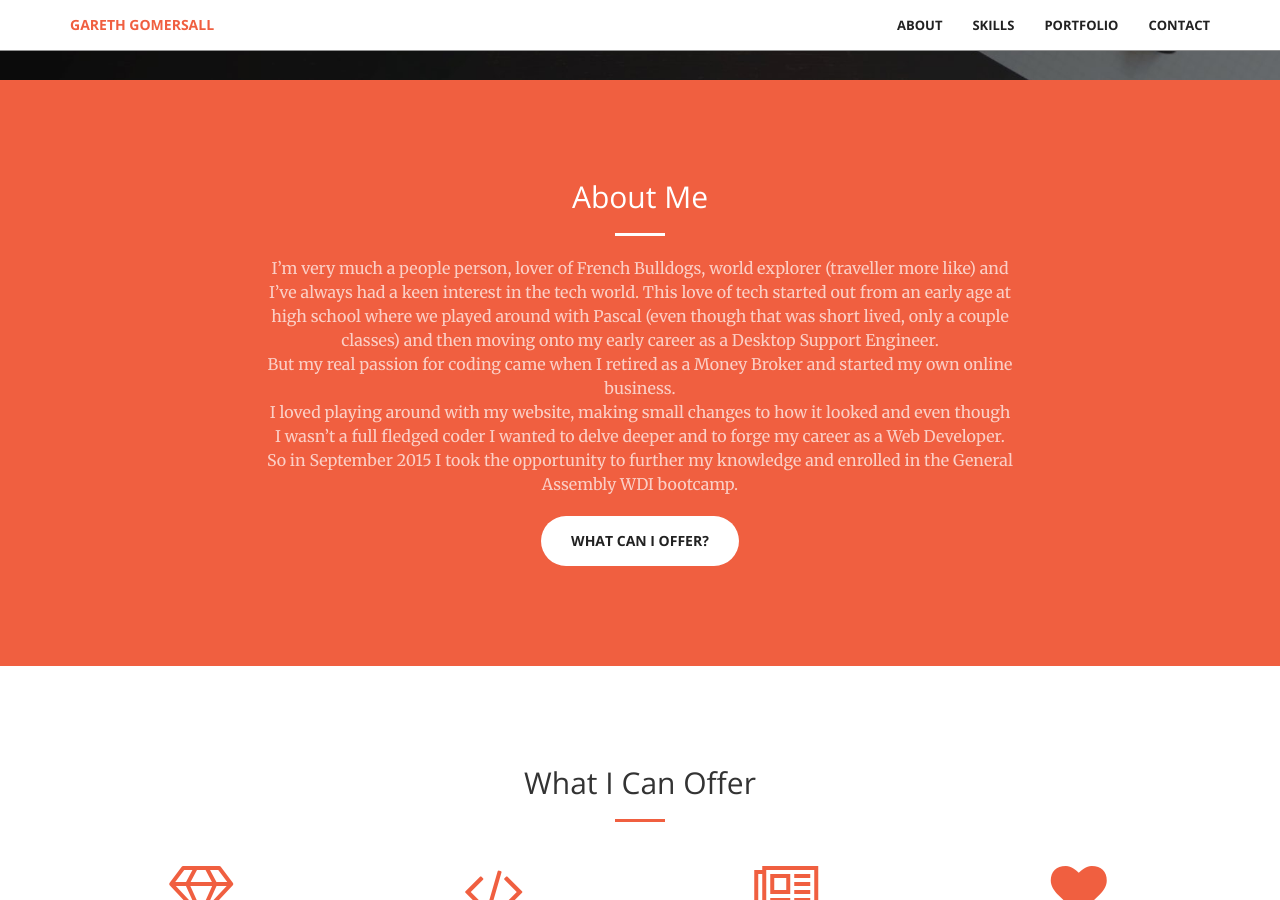
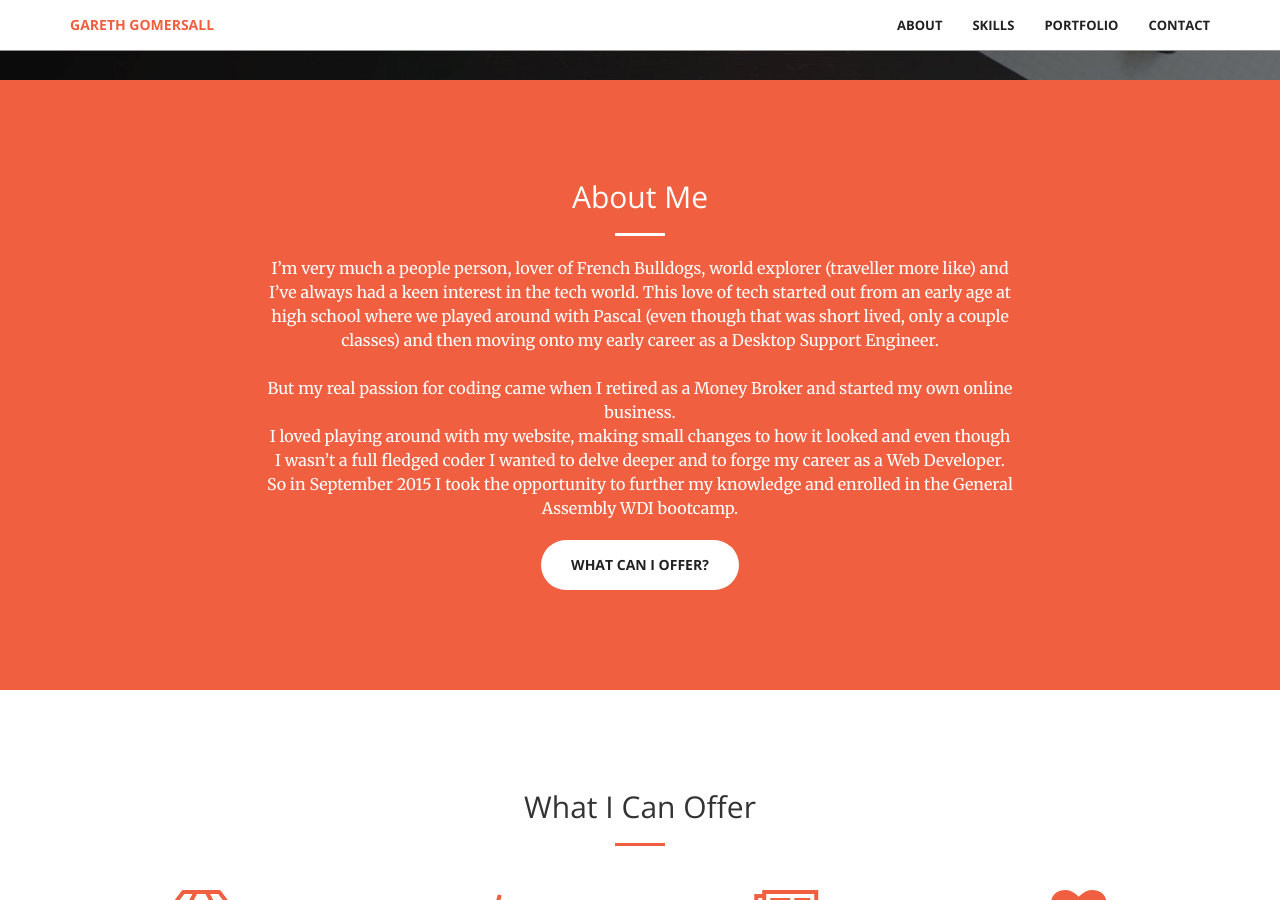
Before and after one commit to ggomersall/ggomersall.github.io, a Jekyll site: the page built from index.html, in a window 1280 px wide and 900 px high, scrolled down 820 px. Built offline with Jekyll 4.4.1, drawn with Linux system fonts in a browser that asks for light colours.

Commit message:
changed the about me color to white

```diff
--- a/_includes/call-to-action.html
+++ b/_includes/call-to-action.html
@@ -4,8 +4,9 @@
             <div class="col-lg-8 col-lg-offset-2 text-center">
                 <h2 class="section-heading">About Me</h2>
                 <hr class="light">
-                <p class="text-faded">
+                <p>
                 I’m very much a people person, lover of French Bulldogs, world explorer (traveller more like) and I’ve always had a keen interest in the tech world. This love of tech started out from an early age at high school where we played around with Pascal (even though that was short lived, only a couple classes) and then moving onto my early career as a Desktop Support Engineer.
+                <br>
                 <br>
                 But my real passion for coding came when I retired as a Money Broker and started my own online business.
                 <br>
```
